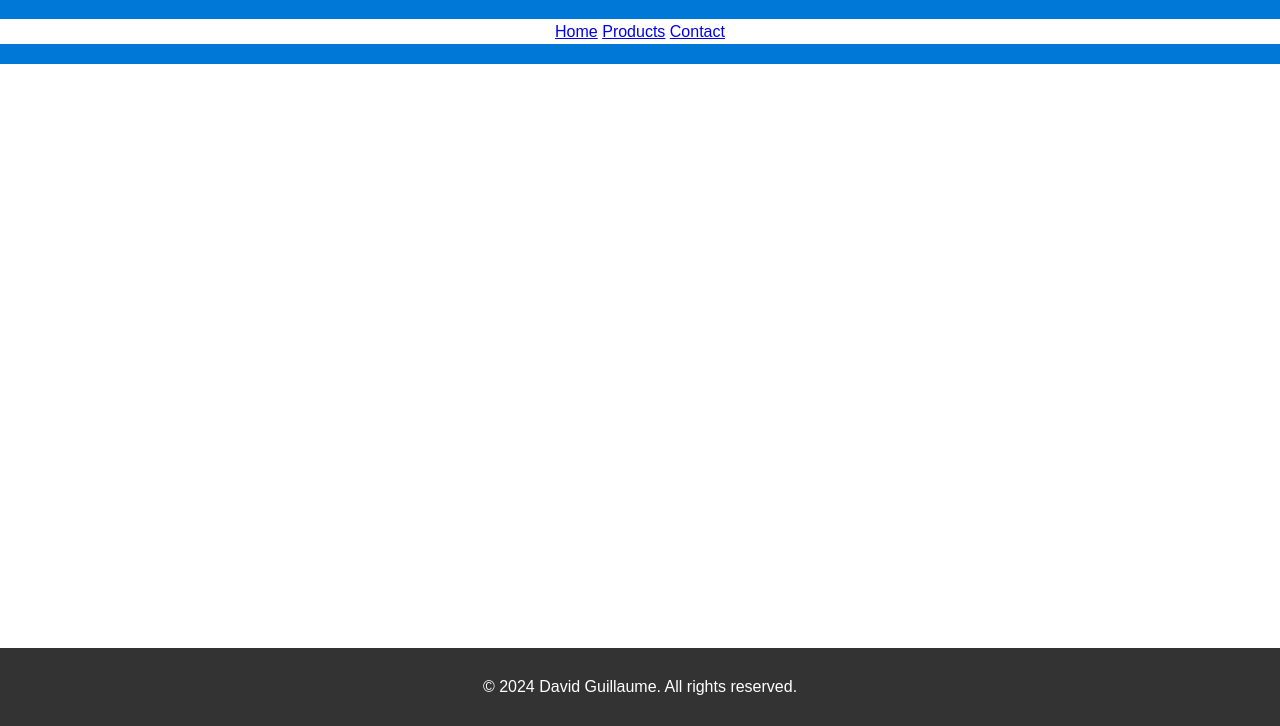
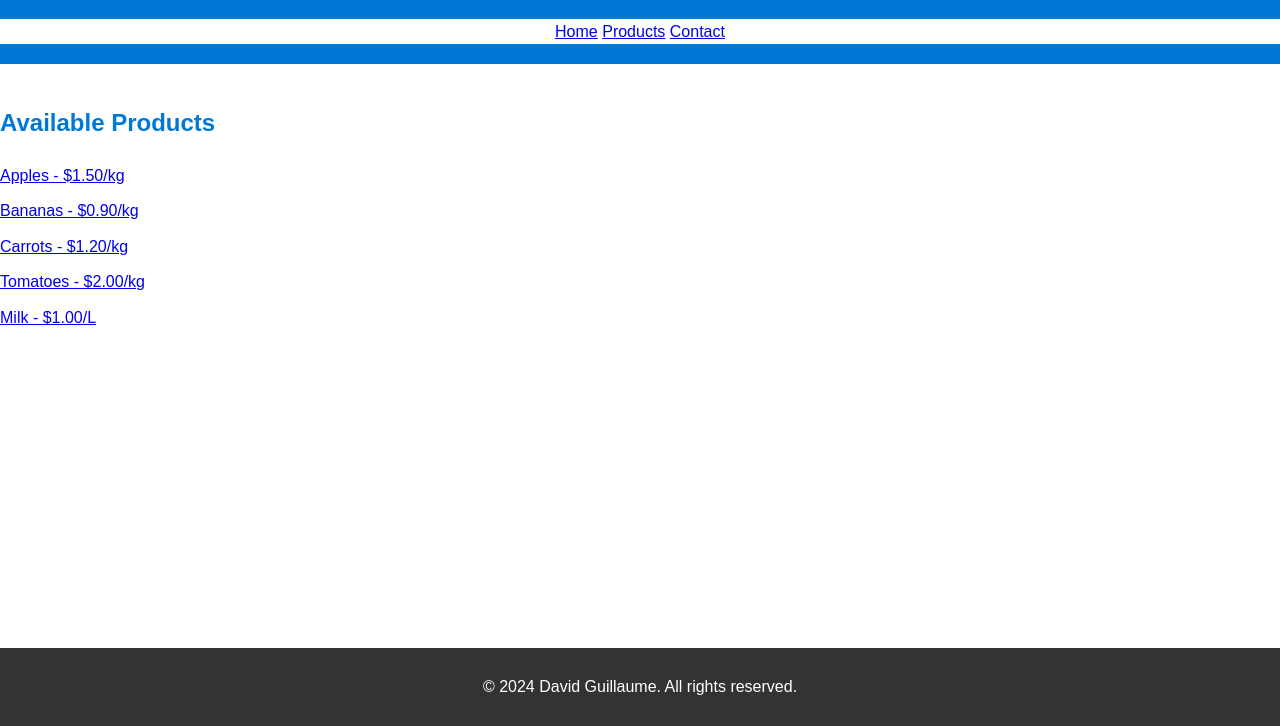
Before and after one commit to DavidGuillaum/my_CV, a plain HTML site: page pages/plp.html in a window 1280 px wide. Shown: the part 74-800 px from the top of the page. Drawn offline with Linux system fonts and the light colour scheme.

Commit message:
trying to get rid of the empty space in PLP

```diff
--- a/pages/plp.html
+++ b/pages/plp.html
@@ -32,7 +32,7 @@
         </nav>
     </header>
     <main>
-        <div style="height: 1500px;"></div> <!-- Adds vertical space -->
+        <!-- <div style="height: 1500px;"></div> Adds vertical space -->
         <section id="product-list">
             <h2>Available Products</h2>
             <ul>
```
